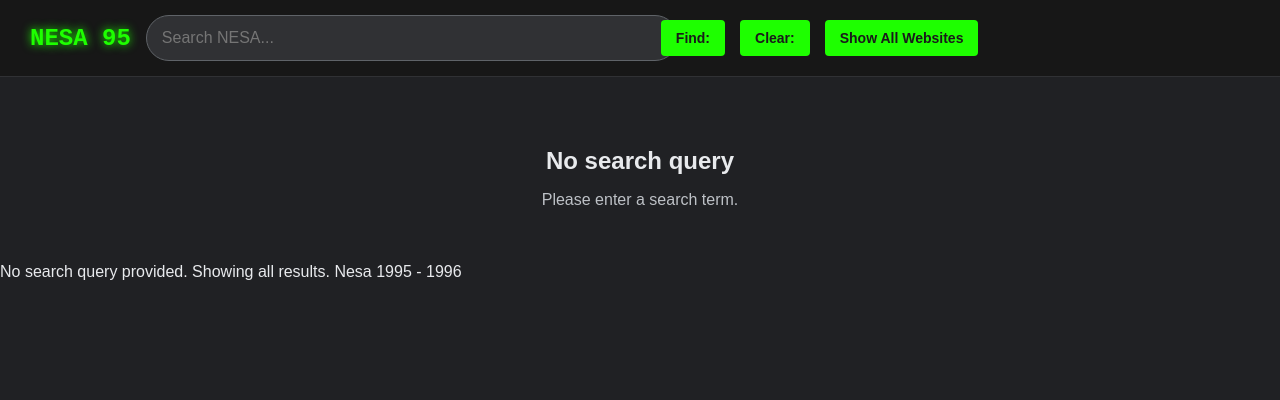
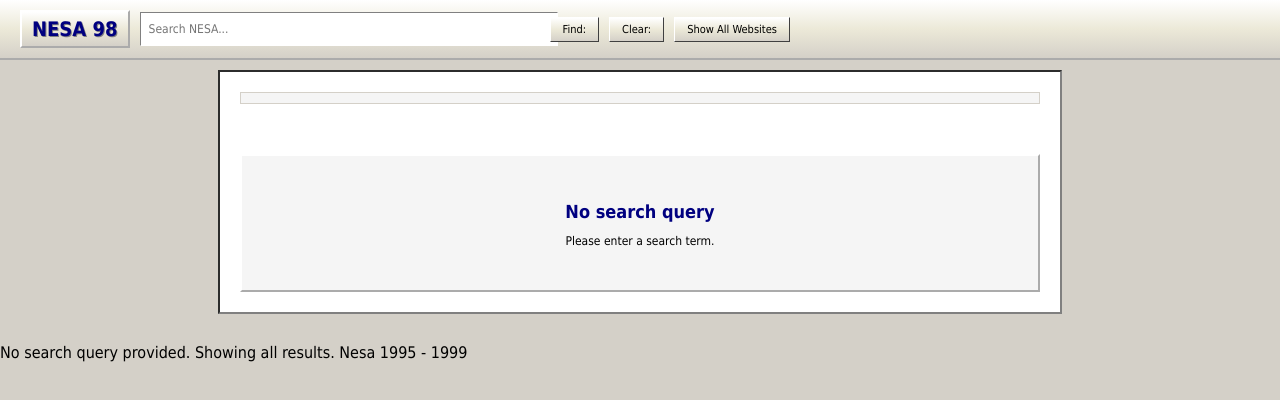
Before and after one commit to Hack6297/nesa98, a plain HTML site: page search.html in a window 1280 px wide. Drawn offline with Linux system fonts and the light colour scheme.

Commit message:
Update search.html for new design and functionality

```diff
--- a/search.html
+++ b/search.html
@@ -7,143 +7,186 @@
     <link rel="icon" type="image/x-icon" href="favicon.ico">
     <style>
         body {
-            font-family: Arial, sans-serif;
+            font-family: "Tahoma", "MS Sans Serif", sans-serif;
             margin: 0;
             padding: 0;
-            background-color: #202124;
-            color: #e8eaed;
+            background-color: #d4d0c8;
+            color: #000000;
         }
 
         .header {
-            background-color: #171717;
-            padding: 15px 30px;
-            border-bottom: 1px solid #303134;
+            background: linear-gradient(to bottom, #ffffff 0%, #ece9d8 50%, #d4d0c8 100%);
+            padding: 10px 20px;
+            border-bottom: 2px outset #ffffff;
             display: flex;
             align-items: center;
-            gap: 15px;
+            gap: 10px;
             flex-wrap: wrap;
         }
 
         .logo {
-            font-size: 24px;
+            font-size: 20px;
             font-weight: bold;
-            color: #1eff00;
-            text-shadow: 0 0 10px #1eff00;
+            color: #000080;
+            text-shadow: 1px 1px 0px #808080;
             text-decoration: none;
-            font-family: 'Courier New', monospace;
+            font-family: "Tahoma", "MS Sans Serif", sans-serif;
+            padding: 5px 10px;
+            background: linear-gradient(to bottom, #ffffff 0%, #ece9d8 50%, #d4d0c8 100%);
+            border: 2px outset #ffffff;
+        }
+
+        .logo:hover {
+            background: linear-gradient(to bottom, #ffffff 0%, #f5f4f2 50%, #e0ddd6 100%);
         }
 
         .search-header {
             flex: 1;
-            max-width: 500px;
+            max-width: 400px;
         }
 
         .search-box {
             width: 100%;
-            height: 44px;
-            font-size: 16px;
-            padding: 0 15px;
-            border: 1px solid #5f6368;
-            border-radius: 24px;
+            height: 24px;
+            font-size: 12px;
+            padding: 4px 8px;
+            border-top: 1px solid #808080;
+            border-left: 1px solid #808080;
+            border-right: 1px solid #ffffff;
+            border-bottom: 1px solid #ffffff;
             outline: none;
-            background-color: #303134;
-            color: #e8eaed;
+            background-color: #ffffff;
+            color: #000000;
+            font-family: "Tahoma", "MS Sans Serif", sans-serif;
         }
 
         .search-box:focus {
-            border-color: #1eff00;
-            background-color: #303134;
+            border-top: 2px solid #000080;
+            border-left: 2px solid #000080;
         }
 
         .container {
             max-width: 800px;
             margin: 0 auto;
             padding: 20px;
+            background-color: #ffffff;
+            border: 2px inset #808080;
+            margin-top: 10px;
+            margin-bottom: 10px;
         }
 
         .stats {
-            color: #bdc1c6;
-            font-size: 14px;
-            margin-bottom: 25px;
+            color: #808080;
+            font-size: 11px;
+            margin-bottom: 20px;
+            padding: 5px;
+            background-color: #f5f5f5;
+            border: 1px solid #d4d0c8;
         }
 
         .result {
-            margin-bottom: 35px;
+            margin-bottom: 25px;
+            padding: 10px;
+            background-color: #f5f5f5;
+            border: 2px outset #ffffff;
         }
 
         .result-url {
-            color: #bdc1c6;
-            font-size: 14px;
+            color: #008000;
+            font-size: 11px;
             margin-bottom: 5px;
             display: flex;
             align-items: center;
-            gap: 8px;
+            gap: 5px;
+            font-weight: bold;
         }
 
         .favicon {
-            width: 16px;
-            height: 16px;
-            border-radius: 50%;
+            width: 14px;
+            height: 14px;
         }
 
         .result-title {
-            font-size: 20px;
+            font-size: 14px;
             margin-bottom: 5px;
+            font-weight: bold;
         }
 
         .result-title a {
-            color: #8ab4f8;
-            text-decoration: none;
+            color: #0000ff;
+            text-decoration: underline;
         }
 
         .result-title a:hover {
-            text-decoration: underline;
+            color: #ff0000;
         }
 
         .result-title a:visited {
-            color: #c58af9;
+            color: #800080;
         }
 
         .result-snippet {
-            color: #bdc1c6;
-            font-size: 14px;
-            line-height: 1.6;
+            color: #000000;
+            font-size: 11px;
+            line-height: 1.5;
+        }
+
+        .result-snippet strong {
+            background-color: #ffff00;
+            font-weight: bold;
         }
 
         .no-results {
             text-align: center;
             margin-top: 50px;
+            padding: 30px;
+            background-color: #f5f5f5;
+            border: 2px outset #ffffff;
         }
 
         .no-results h2 {
-            color: #e8eaed;
+            color: #000080;
             margin-bottom: 10px;
+            font-size: 18px;
         }
 
         .no-results p {
-            color: #bdc1c6;
+            color: #000000;
+            font-size: 12px;
         }
 
         .search-button {
-            background-color: #1eff00;
-            color: #1a1a1a;
-            border: none;
-            padding: 10px 15px;
-            border-radius: 4px;
-            font-size: 14px;
-            font-weight: bold;
+            background: linear-gradient(to bottom, #ffffff 0%, #ece9d8 50%, #d4d0c8 100%);
+            border-top: 1px solid #ffffff;
+            border-left: 1px solid #ffffff;
+            border-right: 1px solid #404040;
+            border-bottom: 1px solid #404040;
+            padding: 5px 12px;
+            font-size: 11px;
+            font-weight: normal;
             cursor: pointer;
             white-space: nowrap;
+            color: #000000;
+            font-family: "Tahoma", "MS Sans Serif", sans-serif;
         }
 
         .search-button:hover {
-            background-color: #17d900;
+            background: linear-gradient(to bottom, #ffffff 0%, #f5f4f2 50%, #e0ddd6 100%);
+        }
+
+        .search-button:active {
+            background: #d4d0c8;
+            border-top: 1px solid #404040;
+            border-left: 1px solid #404040;
+            border-right: 1px solid #ffffff;
+            border-bottom: 1px solid #ffffff;
+            padding: 6px 11px 4px 13px;
         }
     </style>
 </head>
 <body>
     <div class="header">
-        <a href="index.html" class="logo">NESA 95</a>
+        <a href="nesa95.html" class="logo">NESA 98</a>
         <div class="search-header">
             <input type="text" class="search-box" id="searchInput" placeholder="Search NESA...">
         </div>
@@ -157,7 +200,7 @@
         <div id="results"></div>
     </div>
 
-    <script src="website_database.js"></script>
+    <script src="website_database copy98.js"></script>
     <script>
         // Get search query from URL
         const urlParams = new URLSearchParams(window.location.search);
@@ -236,13 +279,13 @@
             const searchTerm = searchInput.value.trim();
 
             if (searchTerm) {
-                window.location.href = `search.html?q=${encodeURIComponent(searchTerm)}`;
+                window.location.href = `search_new 98.html?q=${encodeURIComponent(searchTerm)}`;
             }
         }
 
         function clearSearch() {
             document.getElementById('searchInput').value = '';
-            window.location.href = 'search.html';
+            window.location.href = 'search_new 98.html';
         }
 
         function showAllWebsites() {
@@ -282,6 +325,6 @@
         displayResults();
     </script>
 
-    <br>No search query provided. Showing all results. Nesa 1995 - 1996</br>
+    <br>No search query provided. Showing all results. Nesa 1995 - 1999</br>
 </body>
 </html>
```
